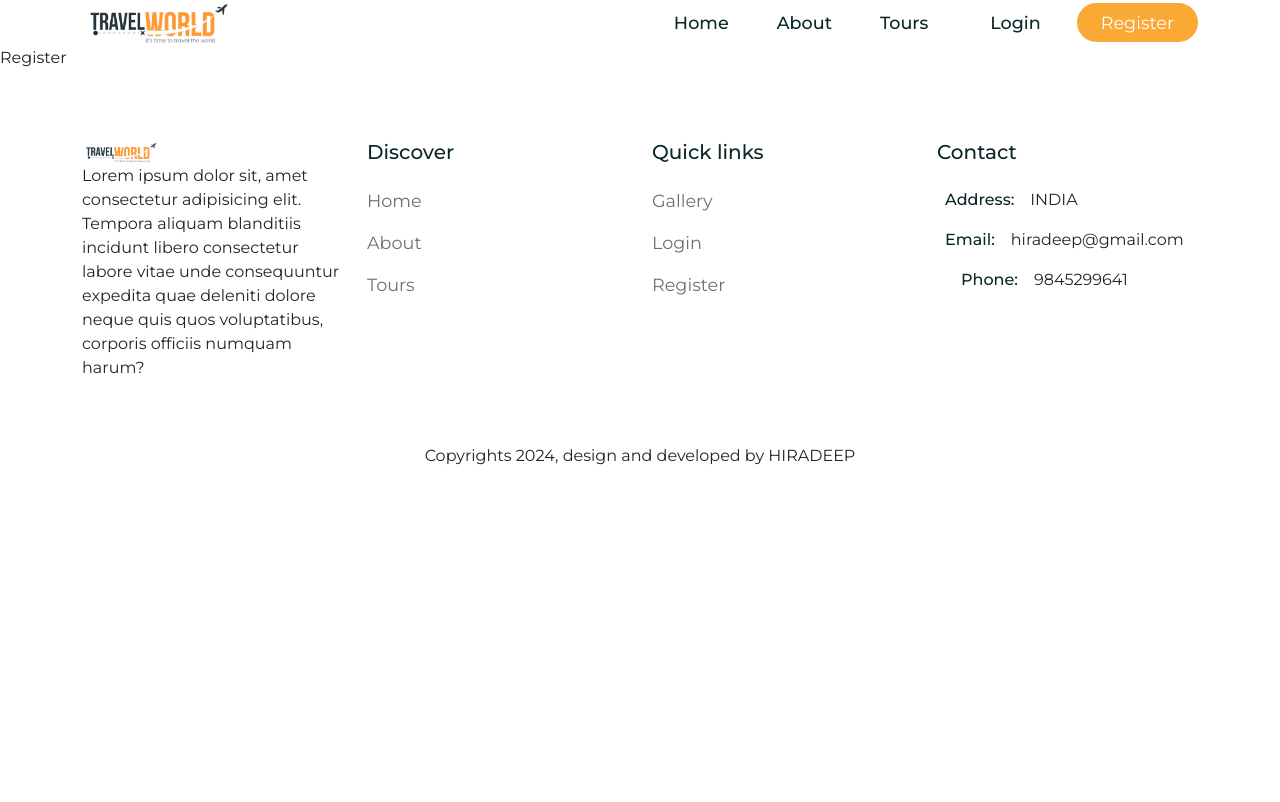
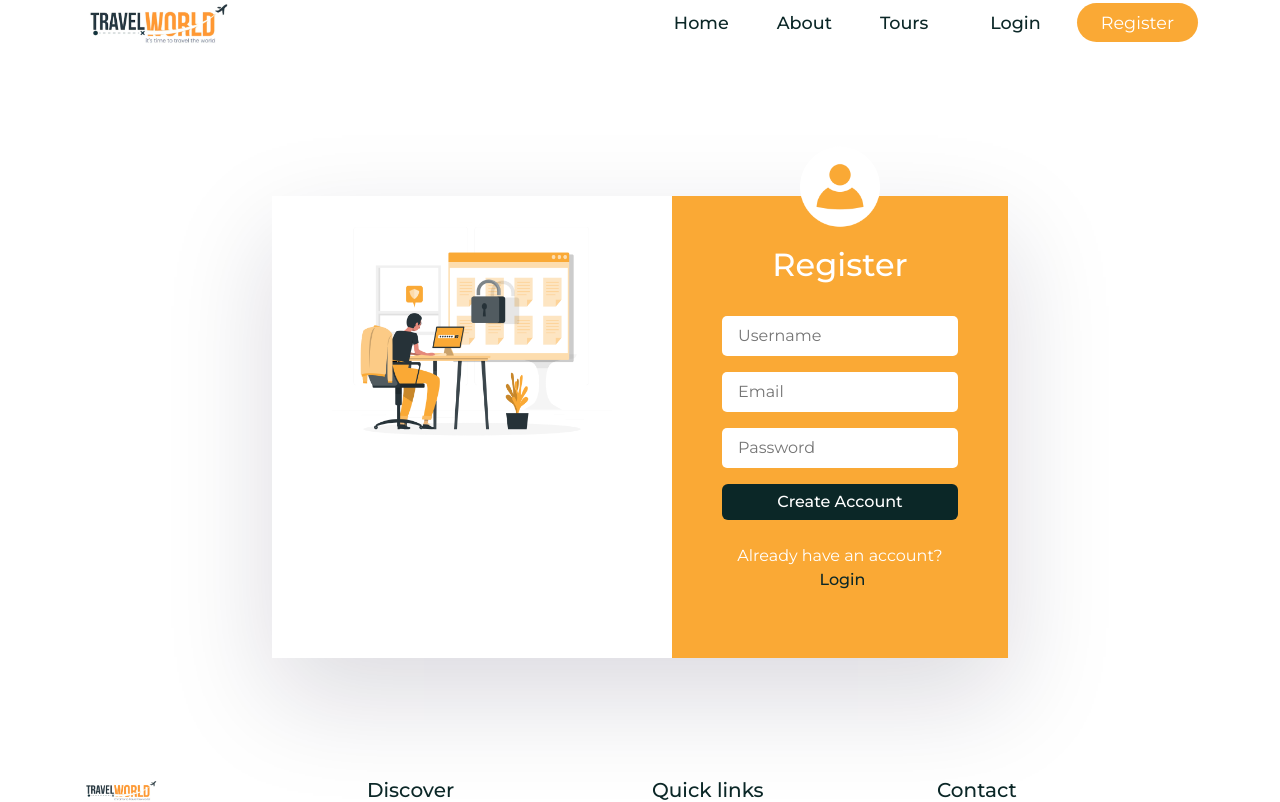
Before and after one commit to Hira-deep/Tourist_website, a React (Create React App) app in the folder frontend/: page /register in a window 1280 px wide. Shown: the top 802 px of the page. Built offline with nearby package versions, Linux system fonts and the light colour scheme; the HTML template or start-up script is replaced by a standard one; a web font is replaced by a local one.

Commit message:
register page

```diff
--- a/frontend/src/components/Image-gallery/galleryImages.js
+++ b/frontend/src/components/Image-gallery/galleryImages.js
@@ -10,11 +10,13 @@
 
 const galleryImages=[
     galleryImg01,
+    galleryImg07,
     galleryImg02,
+    galleryImg06,
     galleryImg03,
     galleryImg04,
     galleryImg05,
-    galleryImg06,
     galleryImg07,
+
 ];
 export default galleryImages;
--- a/frontend/src/pages/Home.jsx
+++ b/frontend/src/pages/Home.jsx
@@ -6,7 +6,7 @@
 import heroVideo from '../assets/images/hero-video.mp4';
 import worldImg from '../assets/images/world.png'
 import Subtitle from './../shared/Subtitle';
-import experienceImg from '../assets/images/experience.png';
+//import experienceImg from '../assets/images/experience.png';
 
 import SearchBar from '../shared/SearchBar';
 import ServiceList from '../services/ServiceList';
@@ -79,7 +79,7 @@
     {/*====================featured tour section end ================*/}
 
 
-    {/*====================experience section started ================*/}
+    {/*====================experience section started ================}
     <section>
       <container>
         <Row>
@@ -119,7 +119,7 @@
       </container>
     </section>
 
-    {/*====================experience section end ================*/}
+    {====================experience section end ================*/}
 
     {/*====================gallery section started ================*/}
     <section>
--- a/frontend/src/pages/Login.jsx
+++ b/frontend/src/pages/Login.jsx
@@ -8,7 +8,7 @@
 
 const Login = () => {
 
-    const [credentials, setCredentials] = useState({
+    const [/*credentials*/, setCredentials] = useState({
        email:undefined,
        password:undefined
     });
@@ -34,7 +34,7 @@
                             <img src={userIcon} alt=""/>
                         </div>
                         <h2>Login</h2>
-                        <Form>
+                        <Form onSubmit={handleClick}>
                             <FormGroup>
                                 <input type='text' placeholder='Email' required id='email' onChange={handleChange}/>
                             </FormGroup>
--- a/frontend/src/pages/Register.jsx
+++ b/frontend/src/pages/Register.jsx
@@ -1,8 +1,61 @@
-import React from 'react' //6.9k (gzipped: 2.7k)
+import React, {useState} from 'react';
+import { Container,Row, Col,Form,FormGroup, Button } from 'reactstrap';
+import {Link} from 'react-router-dom';
+import '../styles/login.css';
+import registerImg from '../assets/images/register.png'
+import userIcon from '../assets/images/user.png'
+
 
 const Register = () => {
+
+    const [/*credentials*/, setCredentials] = useState({
+       username:undefined,
+       email:undefined,
+       password:undefined
+    });
+
+    const handleChange = e=>{
+        setCredentials(prev => ({ ...prev, [e.target.id]: e.target.value }));
+    };
+
+    const handleClick = e=>{
+        e.preventDefault();
+    };
     return(
-        <div>Register</div>
+        <section>
+            <Container>
+                <Row>
+                    <Col lg='8' className="m-auto">
+                    <div className="login__container d-flex justify-content-between">
+                        <div className="login__img">
+                            <img src={registerImg} alt=""/>
+                        </div>
+                        <div className="login__form">
+                        <div className="user">
+                            <img src={userIcon} alt=""/>
+                        </div>
+                        <h2>Register</h2>
+                        <Form onSubmit={handleClick}>
+                            <FormGroup>
+                                <input type='text' placeholder='Username' required id='username' onChange={handleChange}/>
+                            </FormGroup>
+                            <FormGroup>
+                                <input type='text' placeholder='Email' required id='email' onChange={handleChange}/>
+                            </FormGroup>
+                            <FormGroup>
+                                <input type='password' placeholder='Password' required id='password' onChange={handleChange}/>
+                            </FormGroup>
+                            <Button className="btn secondary__btn auth__btn" type="submit">Create Account</Button>
+                        </Form>
+                        <p>Already have an account? <Link to='/login'>Login</Link></p>
+                        </div>
+                    </div>
+
+
+                    </Col>
+                </Row>
+            </Container>
+        </section>
     )
 }
 
--- a/frontend/src/styles/home.css
+++ b/frontend/src/styles/home.css
@@ -85,7 +85,7 @@
 
 }
 .counter__box{
-    font: size 1.1rem;
+    font-size: 1.1rem;
     margin-top: 0.7em;
     color: var(--text-color);
 
--- a/frontend/src/styles/login.css
+++ b/frontend/src/styles/login.css
@@ -62,3 +62,17 @@
     width: 100%;
     color: #fff !important;
 }
+
+.login__form p{
+    font-style: 0.9rem;
+    color:#fff;
+    margin-top: 1.5rem;
+    text-align: center;
+}
+
+.login__form p a{
+    color:var(--heading-color);
+    text-decoration: none;
+    margin-left: 5px;
+    font-weight: 500;
+}
```
